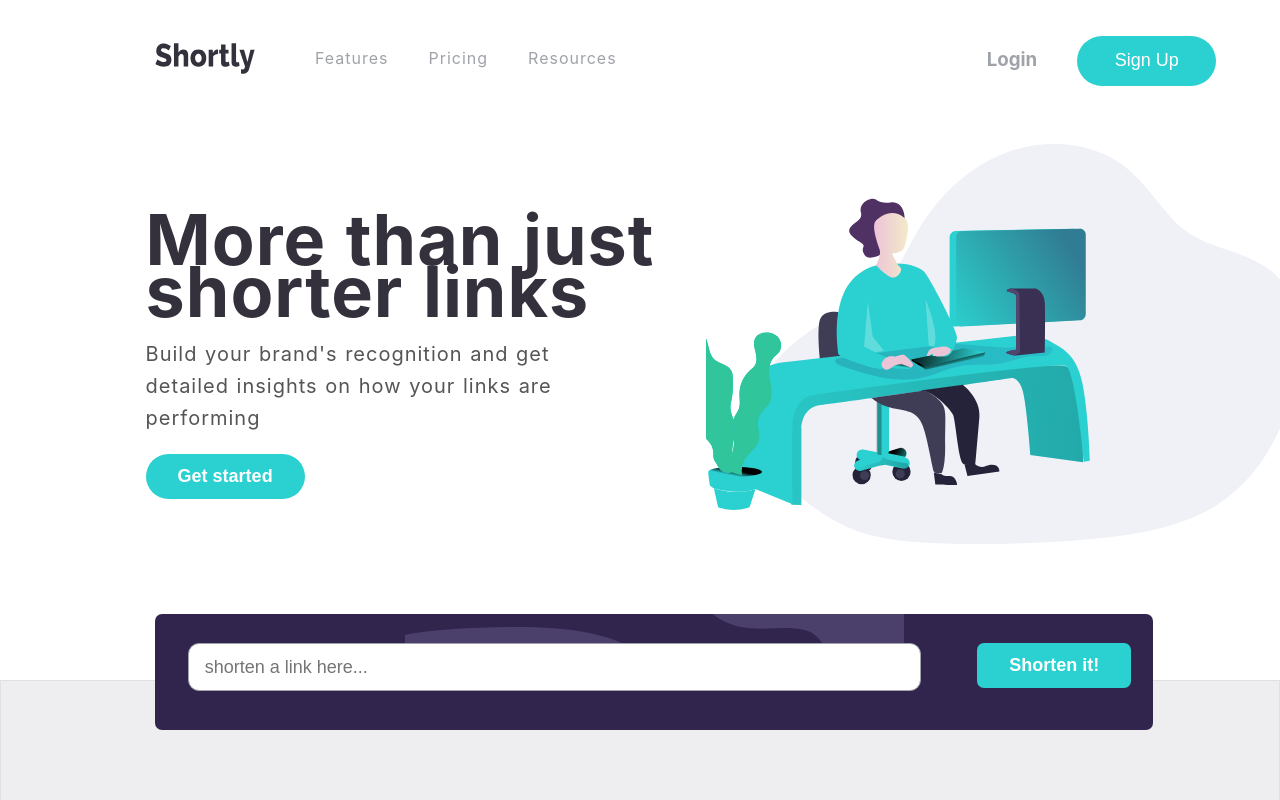
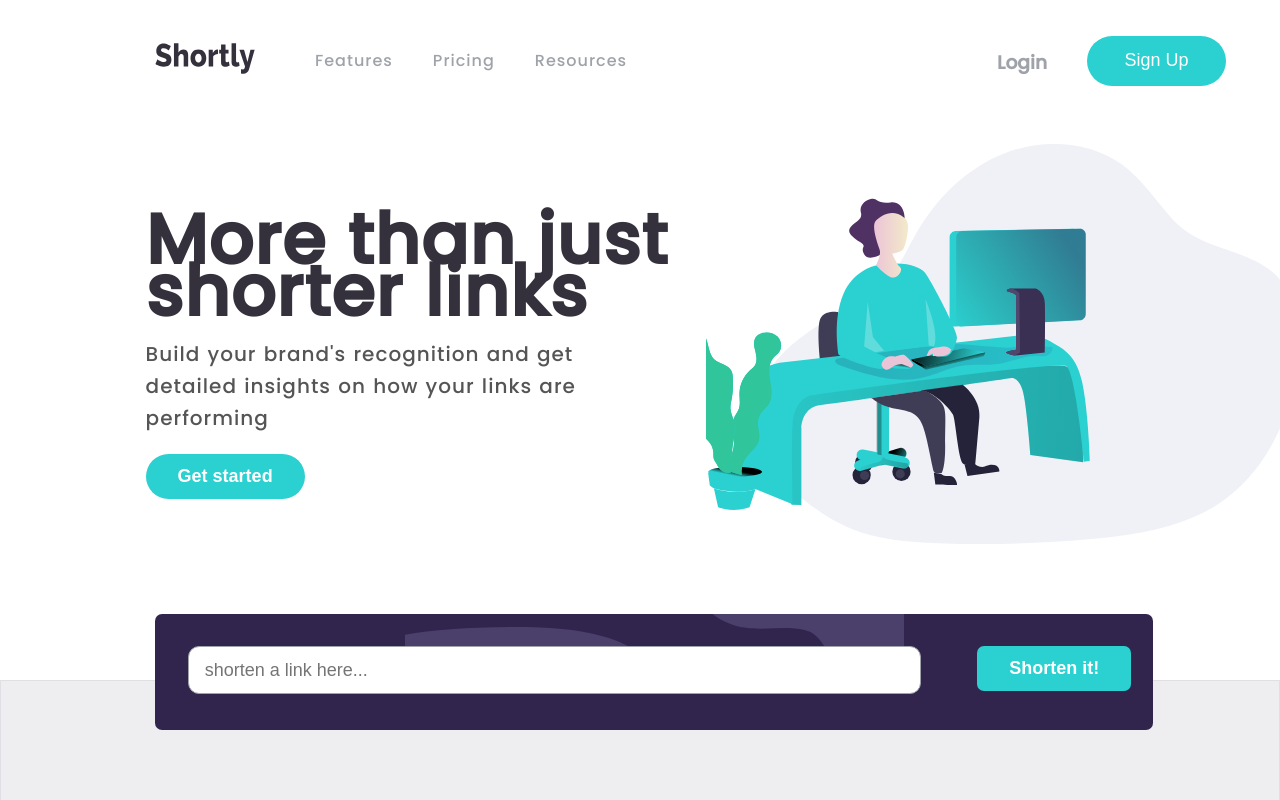
Before and after one commit to Josiah-williams/url-shortner, a React (Create React App) app: page / in a window 1280 px wide. Shown: the top 800 px of the page. Built offline with nearby package versions, Linux system fonts and the light colour scheme.

Commit message:
font-change

```diff
--- a/public/index.html
+++ b/public/index.html
@@ -1,6 +1,9 @@
 <!DOCTYPE html>
 <html lang="en">
   <head>
+    <link rel="preconnect" href="https://fonts.googleapis.com">
+<link rel="preconnect" href="https://fonts.gstatic.com" crossorigin>
+<link href="https://fonts.googleapis.com/css2?family=Poppins:wght@500&display=swap" rel="stylesheet">
     <meta charset="utf-8" />
     <link rel="icon" href="%PUBLIC_URL%/favicon.ico" />
     <meta name="viewport" content="width=device-width, initial-scale=1" />
--- a/src/index.css
+++ b/src/index.css
@@ -1,8 +1,6 @@
 body {
   margin: 0;
-  font-family: -apple-system, BlinkMacSystemFont, 'Segoe UI', 'Roboto', 'Oxygen',
-    'Ubuntu', 'Cantarell', 'Fira Sans', 'Droid Sans', 'Helvetica Neue',
-    sans-serif;
+  font-family: 'Poppins', sans-serif;
   -webkit-font-smoothing: antialiased;
   -moz-osx-font-smoothing: grayscale;
 }
```
